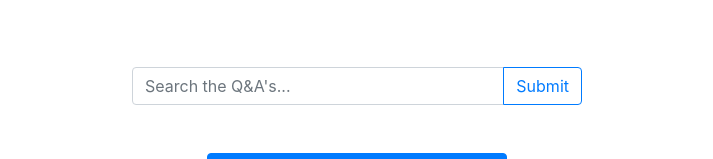
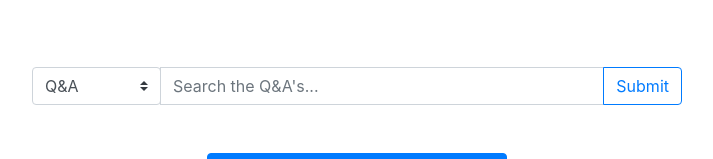
Before and after one commit to CBorum/stackl, a React app in the folder stackl-frontend/: page /post/1 in a window 1280 px wide. Shown: the part 158-317 px from the top of the page, without its empty margins (283-996 px from the left). Built offline with nearby package versions, Linux system fonts and the light colour scheme; no server answers.

Commit message:
arbejder på paging

```diff
--- a/stackl-frontend/package.json
+++ b/stackl-frontend/package.json
@@ -48,6 +48,7 @@
     "postcss-normalize": "7.0.1",
     "postcss-preset-env": "6.7.0",
     "postcss-safe-parser": "4.0.1",
+    "query-string": "^6.9.0",
     "react": "^16.12.0",
     "react-app-polyfill": "^1.0.4",
     "react-dev-utils": "^9.1.0",
--- a/stackl-frontend/src/components/PostList.js
+++ b/stackl-frontend/src/components/PostList.js
@@ -1,8 +1,11 @@
 import React from 'react';
 import { connect } from 'react-redux'
+import { withRouter } from 'react-router-dom'
+import queryString from 'query-string'
 
 import '../scss/index.scss';
 import { formatDate } from './dateFormat';
+import { getPosts } from '../actions/PostActions';
 
 const mapStateToProps = (state, ownProps) => ({ posts: state.Posts.posts });
 
@@ -11,9 +14,13 @@ class PostList extends React.Component {
         openedIndices: {},
     }
 
-    componentDidMount() {}
+    componentDidMount() {
+        const { dispatch } = this.props
+        const values = queryString.parse(this.props.location.search)
+        dispatch(getPosts(values.input))
+     }
 
-    componentWillUnmount() {}
+    componentWillUnmount() { }
 
     expandPost(i) {
         const obj = this.state.openedIndices
@@ -39,6 +46,10 @@ class PostList extends React.Component {
                         })
                     }
                 </ul>
+                <div className="mt-4 mb-4 text-align-center">
+                    <button className="btn btn-primary btn-sm inline-block">Load more posts</button>
+                    <div className="float-right mr-2"><i>Showing {this.props.posts.length} results</i></div>
+                </div>
             </div>
         );
     }
@@ -79,7 +90,7 @@ class PostContainer extends React.Component {
                                 })
                             }
                         </div>
-                        <div className="float-right" style={{color: "gray"}}>asked {formatDate(item.creationDate)} by {item.author ? item.author.name : <i>Unknown</i>}</div>
+                        <div className="float-right" style={{ color: "gray" }}>asked {formatDate(item.creationDate)} by {item.author ? item.author.name : <i>Unknown</i>}</div>
 
                         {/* <button type="button" className="btn btn-primary btn-sm mt-3" onClick={this.props.expandPost} >Show {expanded ? "less" : "more"}</button> */}
                     </div>
@@ -89,4 +100,6 @@ class PostContainer extends React.Component {
     }
 }
 
+PostList = withRouter(PostList)
+
 export default connect(mapStateToProps)(PostList);
--- a/stackl-frontend/src/components/SearchLanding.js
+++ b/stackl-frontend/src/components/SearchLanding.js
@@ -1,7 +1,7 @@
 import React from 'react';
 import { connect } from 'react-redux'
 import { MODAL_IDS } from '../actions/ModalActions';
-import { getPosts, resetPosts } from '../actions/PostActions';
+import { resetPosts } from '../actions/PostActions';
 import { withRouter } from 'react-router-dom'
 
 import { showModal } from '../actions/ModalActions';
@@ -11,7 +11,8 @@ const mapStateToProps = (state, ownProps) => ({ posts: state.Posts.posts, token:
 
 class SearchLanding extends React.Component {
     state = {
-        searchInput: ""
+        searchInput: "",
+        searchMethod: "Q&A"
     }
 
     componentDidMount() {
@@ -20,14 +21,12 @@ class SearchLanding extends React.Component {
     }
 
     onSearchSubmitBtnClick = () => {
-        this.props.dispatch(getPosts(this.state.searchInput))
-        this.props.history.push("/posts")
+        this.props.history.push(`/posts/input=${this.state.searchInput}`)
     };
 
     onSearchInputKeyEvent = (event) => {
         if (event.key === 'Enter') {
-            this.props.dispatch(getPosts(event.target.value));
-            this.props.history.push("/posts")
+            this.props.history.push(`/posts?input=${this.state.searchInput}`)
         }
     };
 
@@ -38,7 +37,13 @@ class SearchLanding extends React.Component {
                     <div className="col-sm pt-3">
                         <h1 className="display-2 text-center mb-5">stackl</h1>
                         <div className="input-group mb-5 mw-450 mx-auto">
-                            <input className="form-control" value={this.state.searchInput} onChange={e => this.setState({ searchInput: e.target.value })} onKeyPress={(e)=> this.onSearchInputKeyEvent(e)} type="text" placeholder="Search the Q&A's..." />
+                            <div className="input-group-prepend">
+                                <select className="custom-select" value={this.state.searchMethod} onChange={e => this.setState({ searchMethod: e.target.value })} id="inputGroupSelect01">
+                                    <option value="Q&A">Q&A</option>
+                                    <option value="Word cloud">Word cloud</option>
+                                </select>
+                            </div>
+                            <input className="form-control" value={this.state.searchInput} onChange={e => this.setState({ searchInput: e.target.value })} onKeyPress={(e) => this.onSearchInputKeyEvent(e)} type="text" placeholder="Search the Q&A's..." />
                             <span className="input-group-append">
                                 <button className="btn btn-outline-primary" onClick={() => this.onSearchSubmitBtnClick()} type="button">Submit</button>
                             </span>
--- a/stackl-frontend/src/scss/index.scss
+++ b/stackl-frontend/src/scss/index.scss
@@ -12,7 +12,7 @@ $transition-dur-600: (125 * 1.6) + ms;
 }
 
 .mw-450{
-    max-width: 450px;
+    max-width: 650px;
 }
 
 .mw-600{
```
Also changed, not shown: 1 other file (tests, documents, lock files or other folders).
